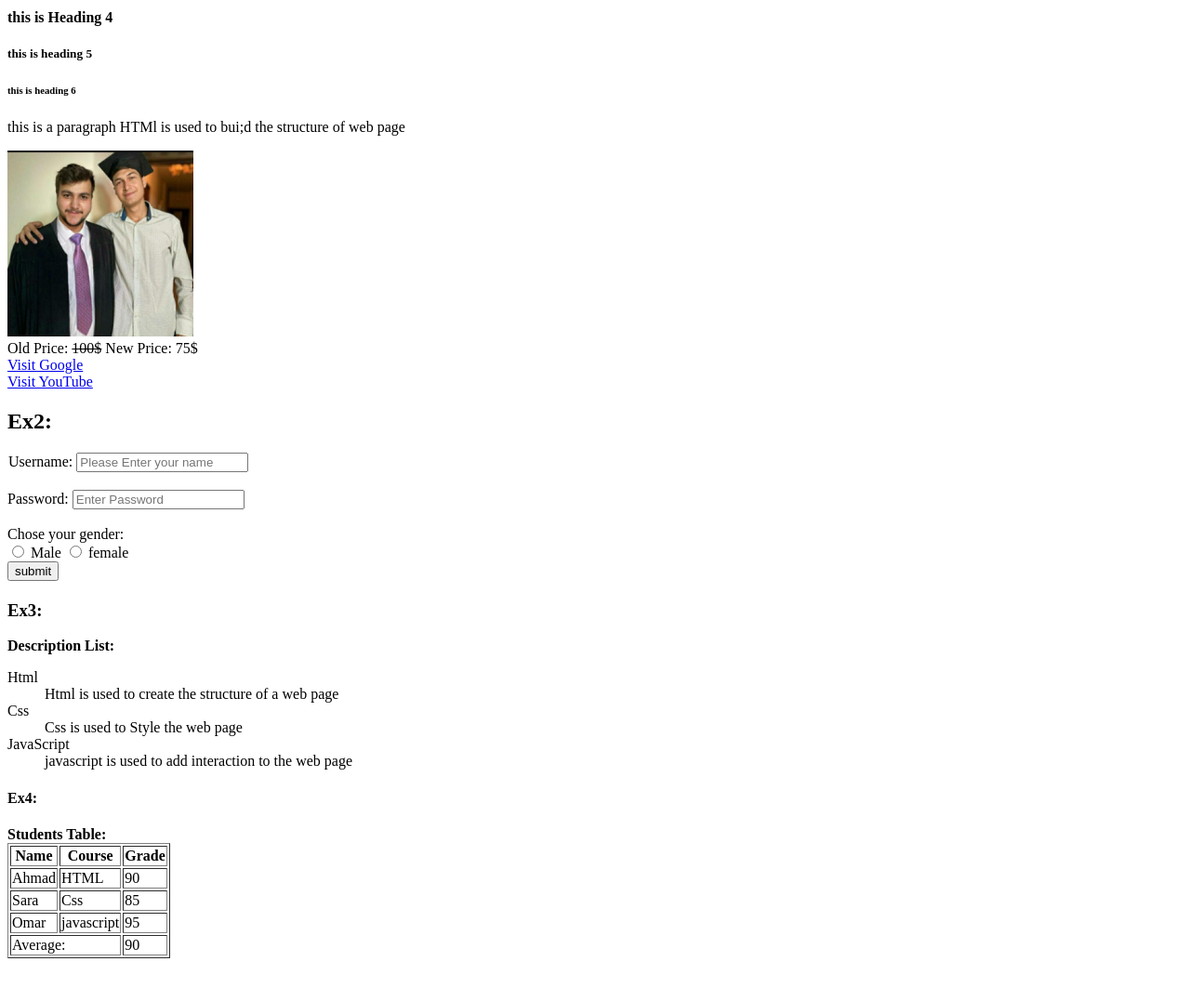
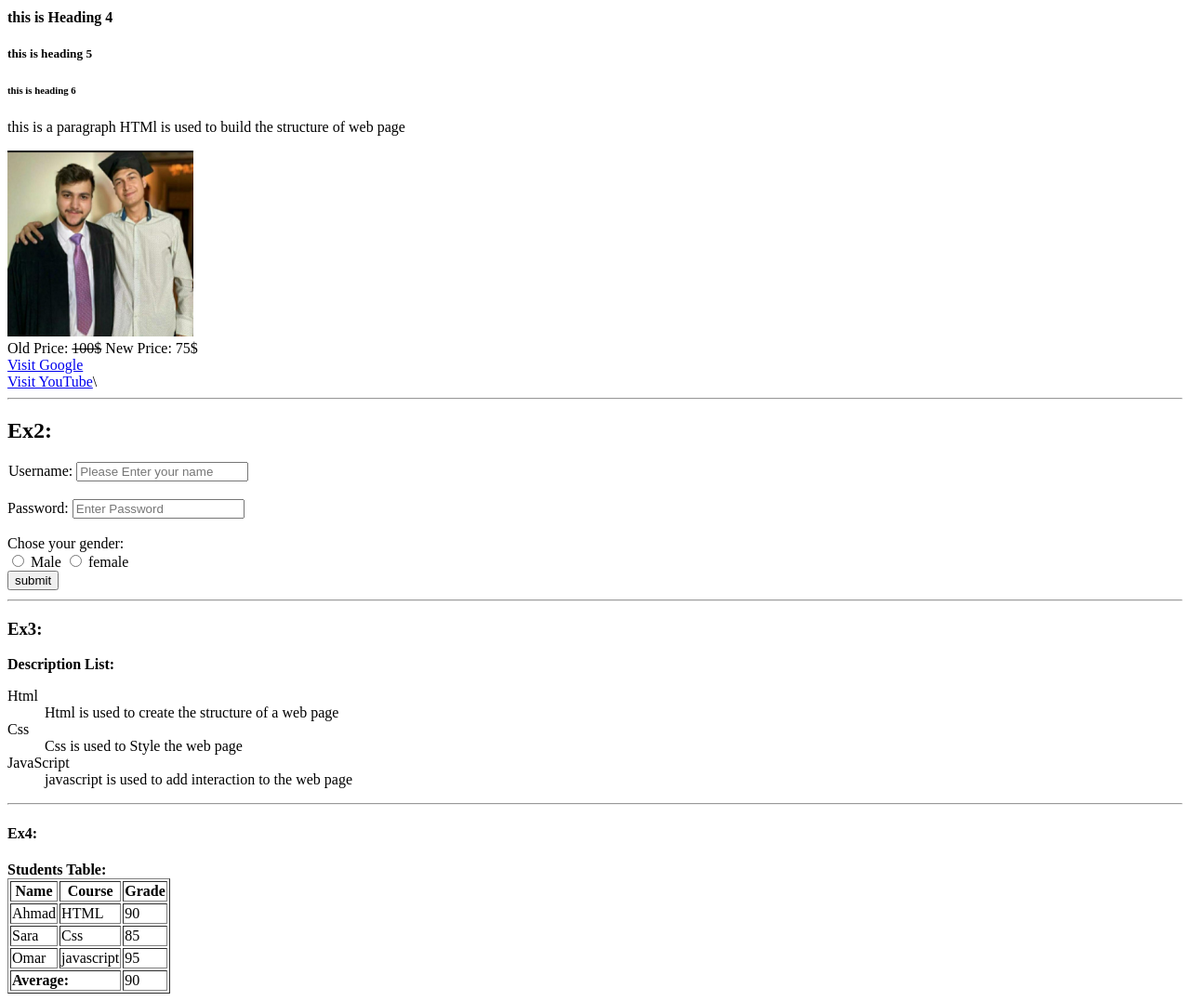
Before and after one commit to fadelch/Internship, a plain HTML site: page Assignment 1/index.html in a window 1280 px wide. Shown: the part 160-1237 px from the top of the page at 93% size. Before the commit the page ends 1199 px from the top, so only its background shows below. Drawn offline with Linux system fonts and the light colour scheme.

Commit message:
adding hr>

```diff
--- a/Assignment 1/index.html
+++ b/Assignment 1/index.html
@@ -12,7 +12,7 @@
     <h4>this is Heading 4</h4>
     <h5>this is heading 5</h5>
     <h6>this is heading 6</h6>
-    <p>this is a paragraph HTMl is used to bui;d the structure of web page</p>
+    <p>this is a paragraph HTMl is used to build the structure of web page</p>
     <image
       src="/session 1/images/fadel image.jpg"
       style="width: 200px; height: 200px"
@@ -24,7 +24,9 @@
     <label>New Price:</label>
     75$<br />
     <a href="https://www.google.com" target="_blank">Visit Google</a><br />
-    <a href="https://www.youtube.com" target="_blank">Visit YouTube</a>
+    <a href="https://www.youtube.com" target="_blank">Visit YouTube</a>\
+
+    <hr />
     <h2>Ex2:</h2>
     <form>
       <div style="margin: 1px">
@@ -61,6 +63,7 @@
         style="margin-bottom: 2px"
       />
     </form>
+    <hr />
     <h3>Ex3:</h3>
     <strong>Description List:</strong>
     <dl>
@@ -71,6 +74,8 @@
       <dt>JavaScript</dt>
       <dd>javascript is used to add interaction to the web page</dd>
     </dl>
+
+    <hr />
     <h4>Ex4:</h4>
     <strong>Students Table:</strong>
     <table border="1">
@@ -95,7 +100,7 @@
         <td>95</td>
       </tr>
       <tr>
-        <td colspan="2">Average:</td>
+        <td colspan="2"><strong>Average:</strong></td>
         <td>90</td>
       </tr>
     </table>
```
